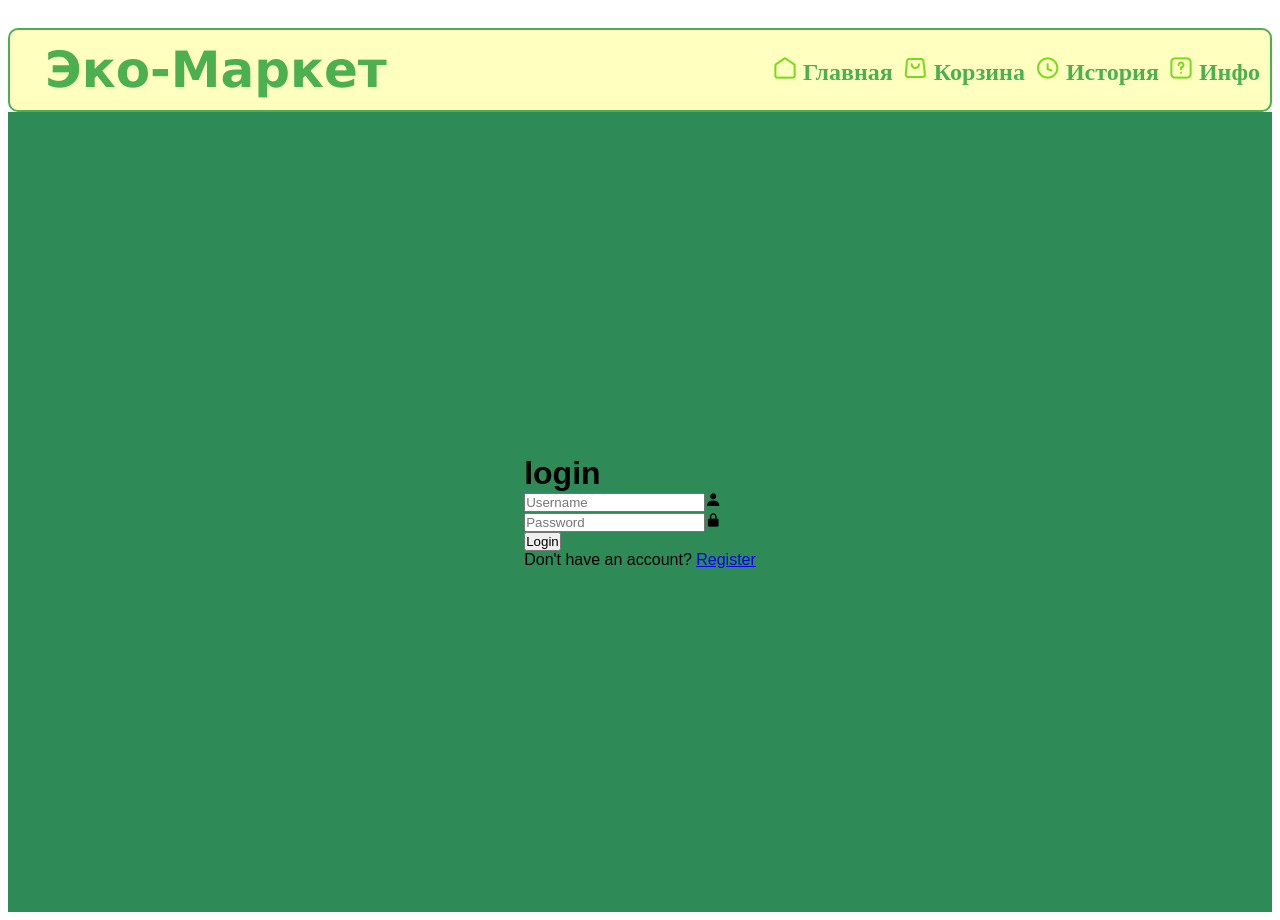
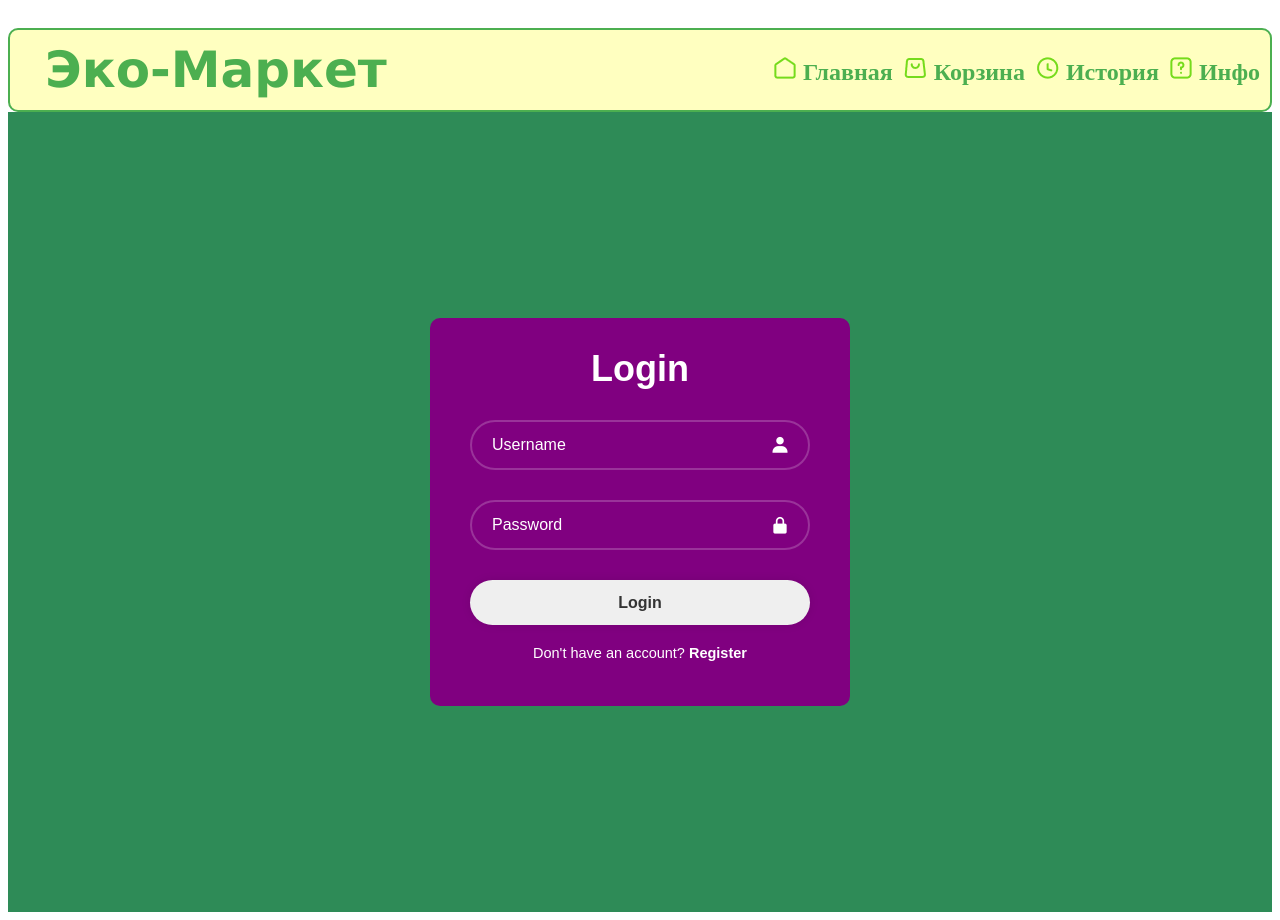
Before and after one commit to Nurkenproga/Eco-Market, an Angular app in the folder Market/: page /register in a window 1280 px wide. Built offline with nearby package versions, Linux system fonts and the light colour scheme.

Commit message:
authFinish

```diff
--- a/Market/src/app/auth/auth.component.css
+++ b/Market/src/app/auth/auth.component.css
@@ -12,3 +12,77 @@
     min-height: 100vh;
     background: seagreen;
 }
+
+.wrapper{
+    width: 420px;
+    background: purple;
+    color:#fff;
+    border-radius: 10px;
+    padding: 30px 40px;
+}
+
+.wrapper h1{
+    font-size: 36px;
+    text-align: center;
+}
+
+.wrapper .input-box{
+    position: relative;
+    width: 100%;
+    height: 50px;
+    margin: 30px 0;
+}
+
+.input-box input{
+    width: 100%;
+    height: 100%;
+    background: transparent;
+    border: none;
+    outline: none;
+    border: 2px solid rgba(255, 255, 255, .2);
+    border-radius: 40px;
+    font-size: 16px;
+    color: #fff;
+    padding: 20px 45px 20px 20px;
+}
+.input-box input::placeholder {
+    color: #fff;
+}
+.input-box i {
+    position: absolute;
+    right: 20px;
+    top: 50%;
+    transform: translateY(-50%);
+    font-size: 20px;
+}
+
+.wrapper .btn{
+    width: 100%;
+    height: 45px;
+    background: fff;
+    border: none;
+    outline: none;
+    border-radius: 40px;
+    box-shadow: 0 0px 10px rgba(0, 0, 0, .1);
+    cursor: pointer;
+    font-size: 16px;
+    color: #333;
+    font-weight: 600;
+}
+
+.wrapper .register-link{
+    font-size: 14.5px;
+    text-align: center;
+    margin: 20px 0 15px;
+
+}
+
+.register-link p a {
+    color: #fff;
+    text-decoration: none;
+    font-weight: 600;
+}
+
+.register-link p a:hover{
+    text-decoration: underline;
+}
--- a/Market/src/app/auth/auth.component.html
+++ b/Market/src/app/auth/auth.component.html
@@ -3,7 +3,7 @@
 <div class="container">
     <div class = "wrapper">
     <form action="">
-        <h1>login</h1>
+        <h1>Login</h1>
         <div class="input-box">
             <input type="text" placeholder="Username" required>
             <i class='bx bxs-user'></i>
@@ -15,7 +15,7 @@
 
         <button type="submit" class="btn">Login</button>
 
-        <div class="registe-link">
+        <div class="register-link">
             <p>Don't have an account?
                 <a href="#">
                     Register
```
